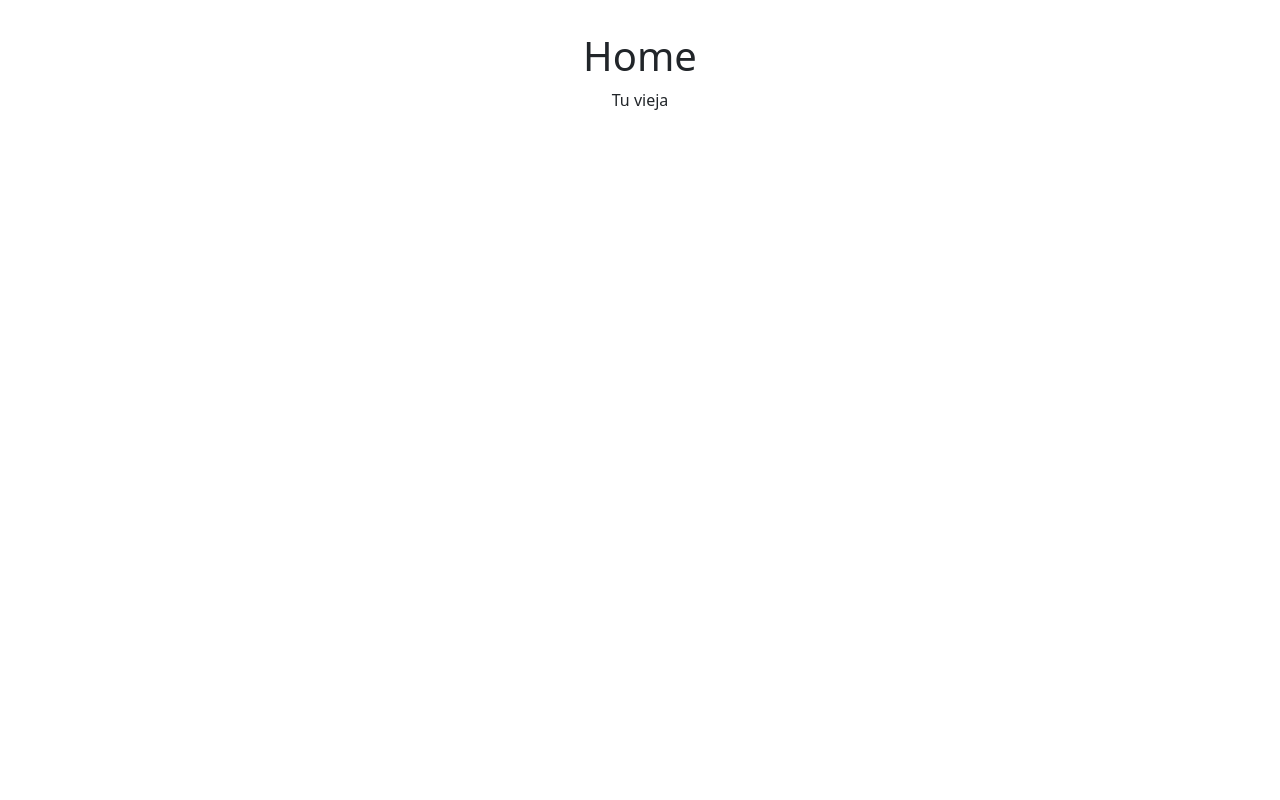
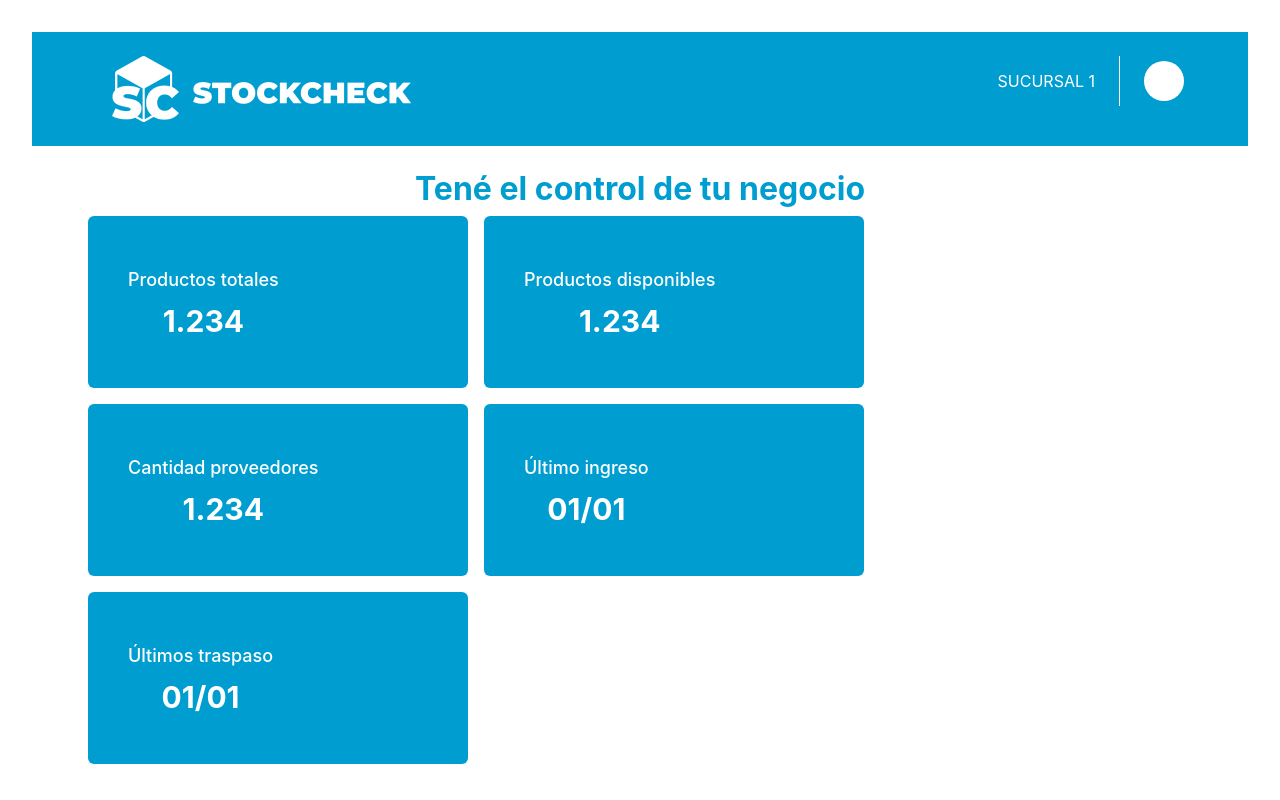
Before and after one commit to TomasSorgetti/gestionDeStock, a React (Vite) app: page /home in a window 1280 px wide. Built offline with nearby package versions, Linux system fonts and the light colour scheme; a web font is replaced by a local one.

Commit message:
cards css

```diff
--- /dev/null
+++ b/src/components/Card/Card.jsx
@@ -0,0 +1,13 @@
+const Card = (item) => {
+  const { name, amount } = item.item;
+  return (
+    <div className="w-[380px] h-[172px] bg-primaryColor rounded text-white flex items-center font-bold text-inter">
+      <div className="pl-10 mt-4">
+        <h4 className="text-[18px]">{name}</h4>
+        <p className="text-[30px]">{amount}</p>
+      </div>
+    </div>
+  );
+};
+
+export default Card;
--- /dev/null
+++ b/src/components/Cards/Cards.jsx
@@ -0,0 +1,36 @@
+import Card from "../Card/Card"
+
+
+const Cards = () => {
+    const list = [
+      {
+        name: "Productos totales",
+        amount: "1.234",
+      },
+      {
+        name: "Productos disponibles",
+        amount: "1.234",
+      },
+      {
+        name: "Cantidad proveedores",
+        amount: "1.234",
+      },
+      {
+        name: "Último ingreso",
+        amount: "01/01",
+      },
+      {
+        name: "Últimos traspaso",
+        amount: "01/01",
+      },
+    ];
+  return (
+      <article className="flex flex-wrap gap-3">
+          {list?.map((item, index) => (
+              <Card key={index} item={item} />
+          ))}
+    </article>
+  )
+}
+
+export default Cards
--- a/src/components/Home/Home.jsx
+++ b/src/components/Home/Home.jsx
@@ -1,9 +1,19 @@
+import Cards from "../Cards/Cards";
+import Navigation from "../Navigation/Navigation";
+
 const Home = () => {
   return (
-    <div>
-      <h1>Home</h1>
-      <p>Tu vieja</p>
-    </div>
+    <section className="font-sfPro">
+      <Navigation />
+      <main className="px-14 pt-6">
+        <section>
+          <h2 className="text-primaryColor font-bold">
+            Tené el control de tu negocio
+          </h2>
+          <Cards/>
+        </section>
+      </main>
+    </section>
   );
 };
 
--- /dev/null
+++ b/src/components/Navigation/Navigation.jsx
@@ -0,0 +1,17 @@
+import LogoNav from "../../assets/LogoNav.png";
+
+const Navigation = () => {
+  return (
+    <nav className="w-full flex justify-between bg-primaryColor py-6 pr-16 pl-20 text-white">
+      <img src={LogoNav} alt="logo" />
+      <ul className="flex items-center gap-6">
+        <li>SUCURSAL 1</li>
+        <div className="w-[1px] h-full bg-white"></div>
+        <li className="w-10 h-10 rounded-full bg-white">
+        </li>
+      </ul>
+    </nav>
+  );
+};
+
+export default Navigation;
--- a/src/index.css
+++ b/src/index.css
@@ -1,4 +1,5 @@
 @import url('https://fonts.cdnfonts.com/css/sf-pro-display');
+@import url('https://fonts.googleapis.com/css2?family=Inter&display=swap');
 @tailwind base;
 @tailwind components;
 @tailwind utilities;
--- a/tailwind.config.js
+++ b/tailwind.config.js
@@ -10,6 +10,7 @@ export default {
       },
       fontFamily: {
         sfPro: "SF Pro Display",
+        inter: "Inter",
       },
     },
     screens: {
```
Also changed, not shown: src/assets/LogoNav.png (added).
